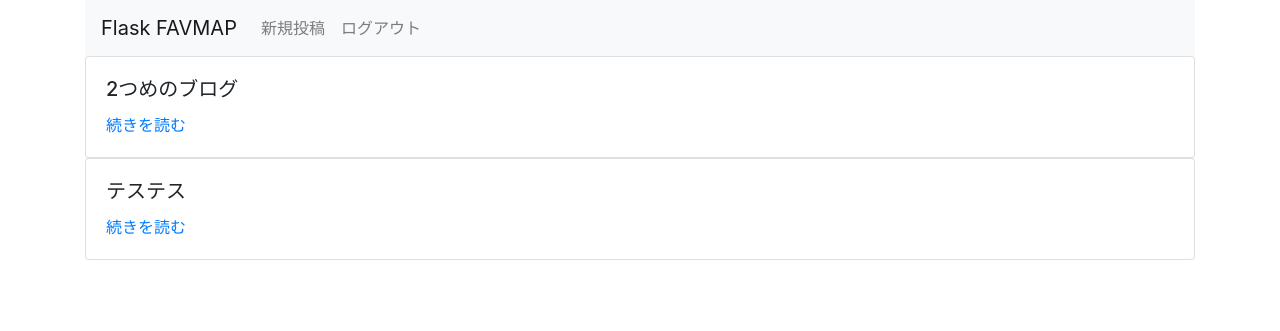
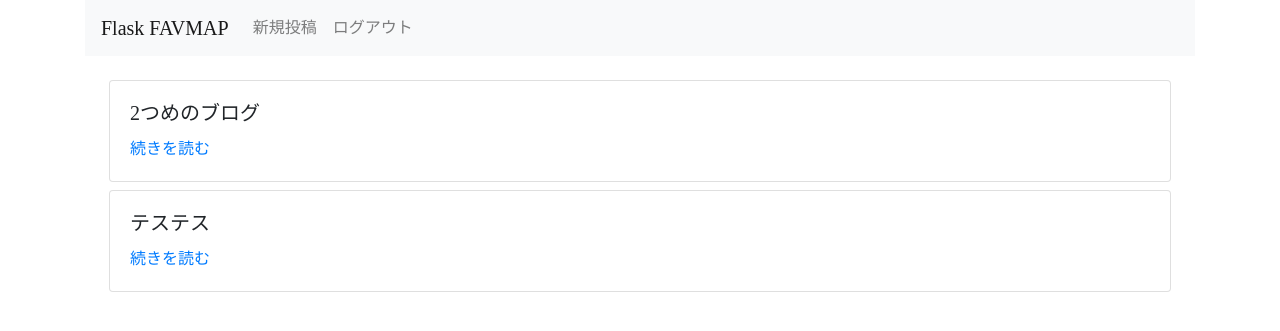
Before and after one commit to Etymo/favmap, a Flask app: page / in a window 1280 px wide. Shown: the top 331 px of the page. Run offline with Flask 2, Linux system fonts and the light colour scheme; the visitor is signed in with stand-in values (Sample User, id 1); data comes from the database, SQL or seed files in the repository; both versions use the stored data as it was after the commit; some libraries are stand-ins or nearby versions; some web fonts are replaced.

Commit message:
cssでフォントとカードの見た目を変更

```diff
--- /dev/null
+++ b/application/flask_blog/static/style.css
@@ -0,0 +1,11 @@
+.card{
+    margin: 0.25rem;
+}
+
+.blog-body {
+    padding: 1.25rem
+}
+
+*{
+    font-family: "Mplus 1p";
+}
--- a/application/flask_blog/templates/layout.html
+++ b/application/flask_blog/templates/layout.html
@@ -5,6 +5,8 @@
 <script src="https://code.jquery.com/jquery-3.2.1.slim.min.js"></script>
 <script src="https://cdnjs.cloudflare.com/ajax/libs/popper.js/1.12.9/umd/popper.min.js"></script>
 <script src="https://maxcdn.bootstrapcdn.com/bootstrap/4.0.0/js/bootstrap.min.js"></script>
+<link href="https://fonts.googleapis.com/earlyaccess/mplus1p.css" rel="stylesheet" type="text/css">
+<link rel=stylesheet href="{{ url_for('static', filename='style.css') }}">
 
 <div class="container">
     <nav class="navbar navbar-expand-lg navbar-light bg-light">
```
Also changed, not shown: application/flask_blog/flask_blog.db.
